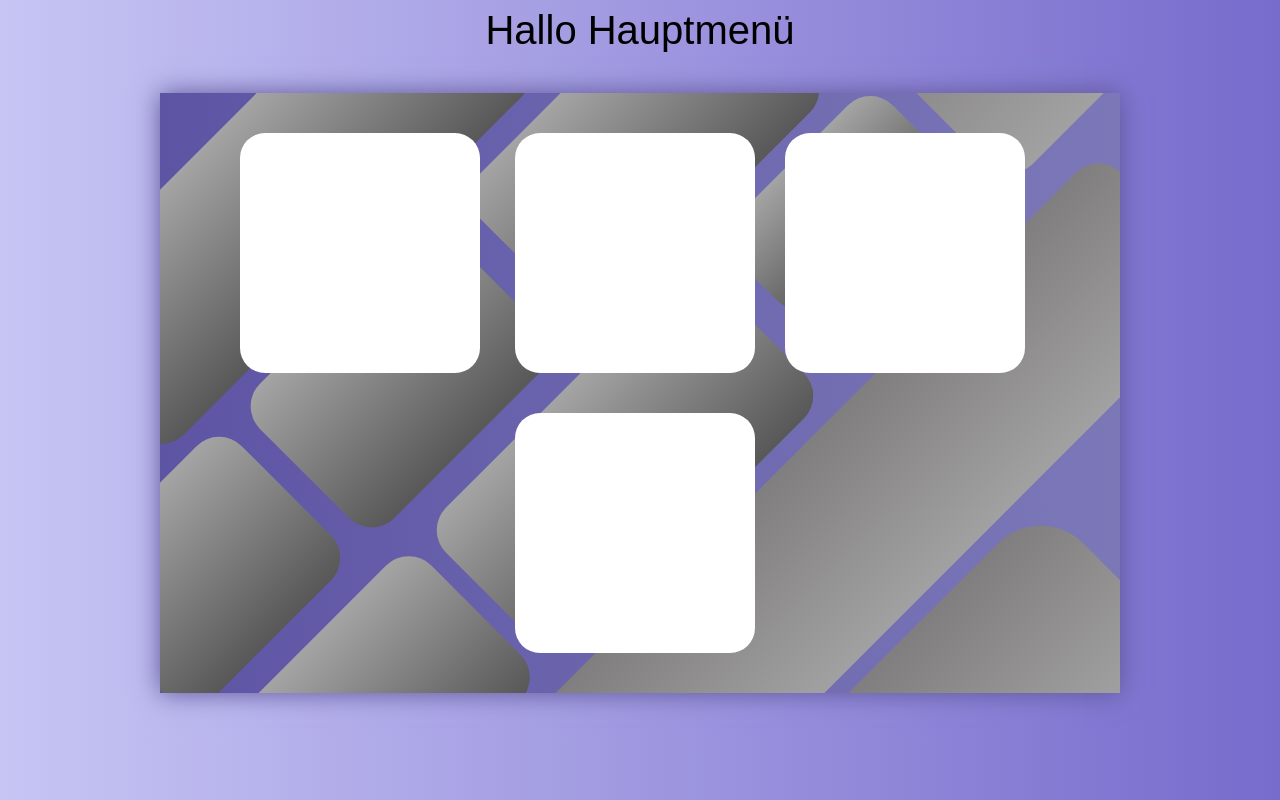
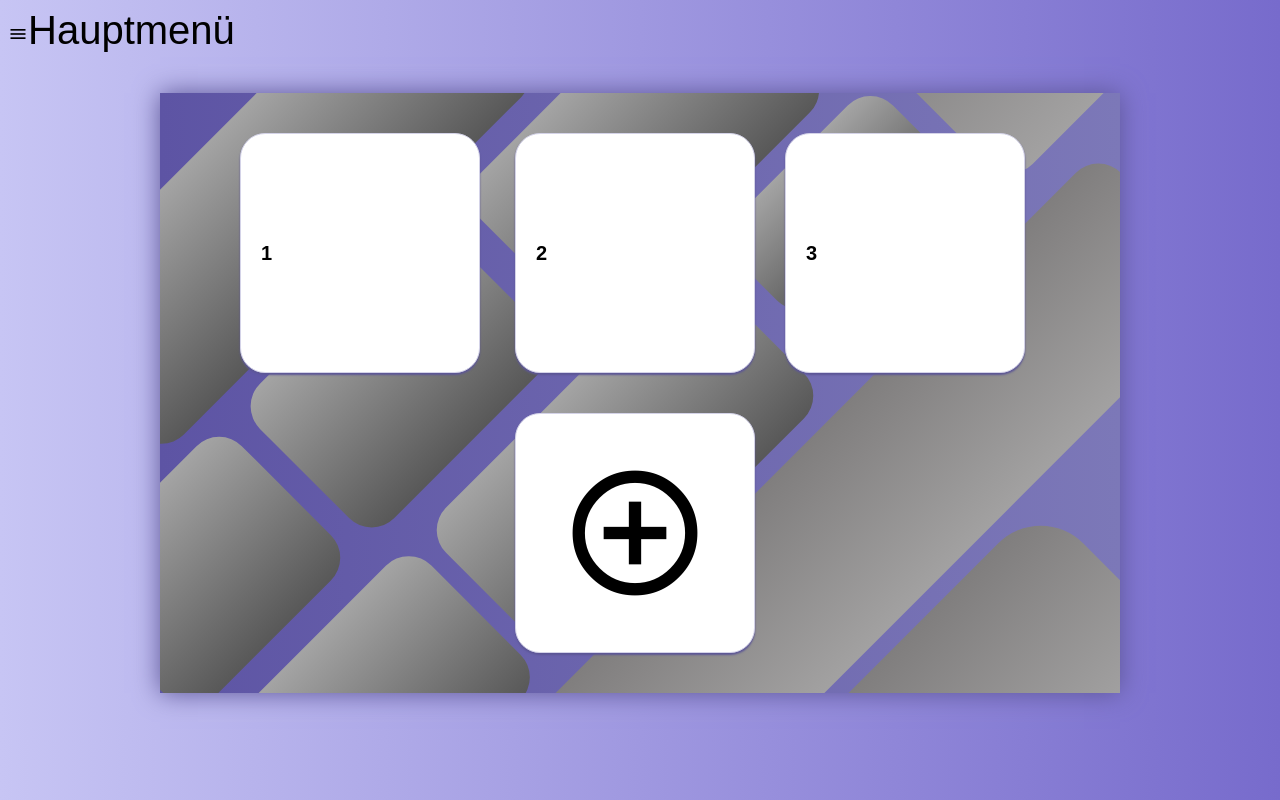
Before and after one commit to DatPriest/budget_book, an Angular app in the folder frontend/: page /main-menu in a window 1280 px wide. Shown: the top 800 px of the page. Built offline with nearby package versions, Linux system fonts and the light colour scheme.

Commit message:
Edit View and function
Edit the Main View

```diff
--- a/frontend/package.json
+++ b/frontend/package.json
@@ -10,6 +10,7 @@
   },
   "private": true,
   "dependencies": {
+    "@angular-material-extensions/password-strength": "^10.1.1",
     "@angular/animations": "~13.0.0",
     "@angular/common": "~13.0.0",
     "@angular/compiler": "~13.0.0",
--- a/frontend/src/app/main-menu-view/main-menu-view.component.css
+++ b/frontend/src/app/main-menu-view/main-menu-view.component.css
@@ -1,13 +1,12 @@
 * {
   box-sizing: border-box;
   margin: 0;
-  text-align: center;
-  padding: 0;
 }
 
 .header_Hauptmenu {
   color: black;
   font-size: 40px;
+  text-align: center;
   font-family: Raleway, sans-serif;
 }
 
@@ -169,3 +168,24 @@
   left: 370px;
   border-radius: 32px;
 }
+
+.burgerMenu{
+  font-size: 20px;
+  left: -250px;
+  color: rgb(0, 0, 0);
+  cursor: pointer;
+}
+
+.group {
+  font-size: 20px;
+  color: black;
+  /*text-align: center !important;
+  position: calc(height/width);*/
+}
+
+.group_create {
+  font-size: 150px;
+  color: black;
+  height: 150px;
+  width: 550px;
+}
--- a/frontend/src/app/main-menu-view/main-menu-view.component.html
+++ b/frontend/src/app/main-menu-view/main-menu-view.component.html
@@ -1,5 +1,8 @@
 <form>
-  <span class="header_Hauptmenu">Hallo Hauptmenü</span>
+  <span class="material-icons burgerMenu">
+    menu
+    </span>
+  <span class="header_Hauptmenu">Hauptmenü</span>
   <div class="container">
     <div class="screen">
       <body>
@@ -14,10 +17,12 @@
         <span class="screen_background_shape screen_background_shape4"></span>
         <span class="screen_background_shape screen_background_shape3"></span>
         <span class="screen_background_shape screen_background_shape2"></span>
-        <span class="screen_background_shape screen_group_1"></span>
-        <span class="screen_background_shape screen_group_2"></span>
-        <span class="screen_background_shape screen_group_3"></span>
-        <span class="screen_background_shape screen_group_4"></span>
+        <ng-container>
+          <button type="button" id="Group1" class="screen_background_shape screen_group_1"><span class="group">1</span></button>
+          <button type="button" id="Group2" class="screen_background_shape screen_group_2"><span class="group">2</span></button>
+          <button type="button" id="Group3" class="screen_background_shape screen_group_3"><span class="group">3</span></button>
+        </ng-container>
+        <button type="button" id="createGroup" class="screen_background_shape screen_group_4" (click)="createGroup()"><span class="group_create material-icons">add_circle_outline</span></button>
       </div>
       </body>
     </div>
--- a/frontend/src/app/main-menu-view/main-menu-view.component.ts
+++ b/frontend/src/app/main-menu-view/main-menu-view.component.ts
@@ -10,8 +10,8 @@ export class MainMenuViewComponent implements OnInit {
 
   constructor(public router: Router) { }
 
-  logout(): void {
-    this.router.navigate(['']);
+  createGroup(): void {
+    //this.router.navigate(['']);
   }
 
   ngOnInit(): void {
```
Also changed, not shown: 1 other file (tests, documents, lock files or other folders).
